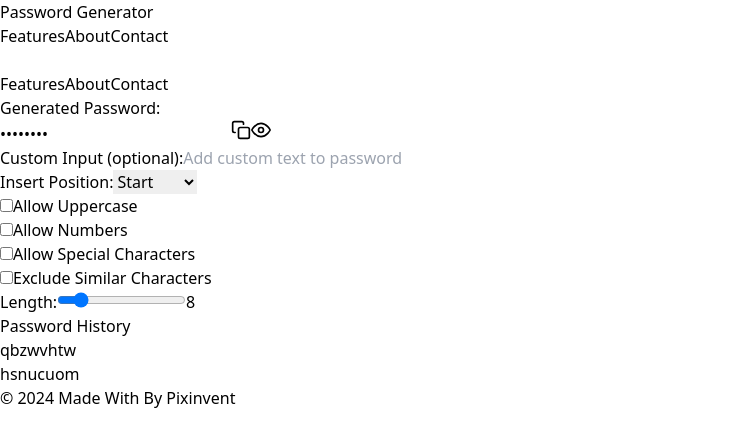
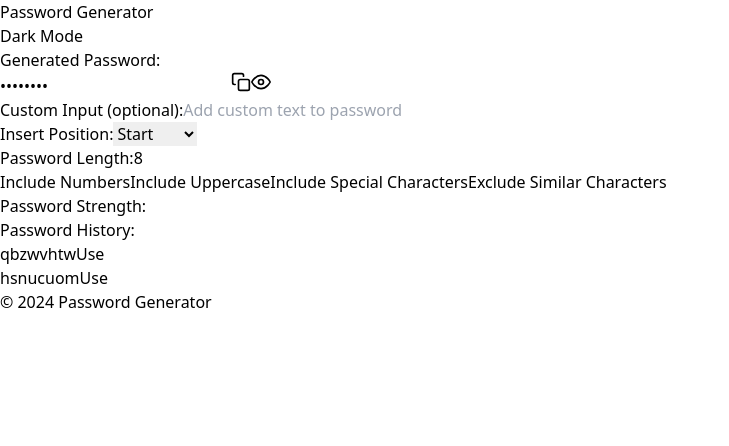
Before and after one commit to priyankap0101/Password-Generator, a React app: page / in a window 1280 px wide. Shown: the top 446 px of the page, without its empty margins (0-729 px from the left). Built offline with nearby package versions, Linux system fonts and the light colour scheme; the HTML template or start-up script is replaced by a standard one.

Commit message:
Implemented functionality to allow users to quickly select and insert previously used passwords, enhancing user convenience and reducing input errors.

```diff
--- a/src/App.jsx
+++ b/src/App.jsx
@@ -18,7 +18,7 @@ function App() {
   const [customInputPosition, setCustomInputPosition] = useState("start");
   const passwordRef = useRef(null);
 
-  // Password generation hook with dependencies
+  // Password generation hook
   const usePasswordGenerator = useCallback(() => {
     let pass = "";
     let str = "abcdefghijklmnopqrstuvwxyz";
@@ -35,19 +35,16 @@ function App() {
 
     // Custom input insertion
     if (customInput.length > 0) {
-      if (customInputPosition === "start") {
-        pass = customInput + pass.slice(customInput.length);
-      } else if (customInputPosition === "end") {
-        pass = pass.slice(0, length - customInput.length) + customInput;
-      } else if (customInputPosition === "random") {
-        const randomIndex = Math.floor(
-          Math.random() * (length - customInput.length)
-        );
+      const insertionIndex = {
+        start: 0,
+        end: pass.length,
+        random: Math.floor(Math.random() * (length - customInput.length)),
+      }[customInputPosition];
+
       pass =
-          pass.slice(0, randomIndex) +
+        pass.slice(0, insertionIndex) +
         customInput +
-          pass.slice(randomIndex + customInput.length);
-      }
+        pass.slice(insertionIndex);
     }
 
     return pass;
@@ -61,20 +58,20 @@ function App() {
     customInputPosition,
   ]);
 
-  // Calculate strength of the generated password
+  // Calculate password strength
   const calculateStrength = useCallback(
     (pass) => {
-      let strength = "Weak";
-      if (pass.length >= 12) strength = "Moderate";
       if (
         pass.length >= 16 &&
         numberAllowed &&
         characterAllowed &&
         uppercaseAllowed
       ) {
-        strength = "Strong";
+        return "Strong";
+      } else if (pass.length >= 12) {
+        return "Moderate";
       }
-      return strength;
+      return "Weak";
     },
     [numberAllowed, characterAllowed, uppercaseAllowed]
   );
@@ -82,13 +79,12 @@ function App() {
   // Clipboard copy functionality
   const copyPasswordToClipboard = useCallback(() => {
     passwordRef.current?.select();
-    passwordRef.current?.setSelectionRange(0, 99999);
     window.navigator.clipboard.writeText(password);
     setCopied(true);
     setTimeout(() => setCopied(false), 2000);
   }, [password]);
 
-  // Generate password on changes
+  // Generate password on options change
   useEffect(() => {
     const newPassword = usePasswordGenerator();
     setPassword(newPassword);
@@ -110,18 +106,26 @@ function App() {
   useEffect(() => {
     if (timeRemaining > 0) {
       const timer = setInterval(
-        () => setTimeRemaining(timeRemaining - 1),
+        () => setTimeRemaining((prev) => prev - 1),
         1000
       );
       return () => clearInterval(timer);
     } else {
-      setPassword(usePasswordGenerator());
+      const newPassword = usePasswordGenerator();
+      setPassword(newPassword);
       setTimeRemaining(30);
     }
   }, [timeRemaining, usePasswordGenerator]);
 
   // Toggle dark mode
   const toggleDarkMode = () => setDarkMode(!darkMode);
+
+  // Function to handle using a password from the history
+  const handleUsePassword = (pass) => {
+    setPassword(pass); // Update the current password state
+    // Optionally, show a notification or highlight the input
+    alert(`Password "${pass}" has been selected!`); // Feedback (optional)
+  };
 
   return (
     <div
@@ -133,68 +137,18 @@ function App() {
       <header className="py-4 bg-blue-600 shadow-md">
         <div className="container flex items-center justify-between mx-auto max-w-7xl">
           <h1 className="text-3xl font-bold text-white">Password Generator</h1>
-          <nav className="hidden space-x-4 md:flex">
-            <a href="#features" className="transition-all hover:text-gray-200">
-              Features
-            </a>
-            <a href="#about" className="transition-all hover:text-gray-200">
-              About
-            </a>
-            <a href="#contact" className="transition-all hover:text-gray-200">
-              Contact
-            </a>
-          </nav>
-          <div className="md:hidden">
           <button
-              id="menu-toggle"
+            onClick={toggleDarkMode}
             className="text-white focus:outline-none"
-              aria-label="Toggle Menu"
           >
-              <svg
-                className="w-8 h-8"
-                fill="none"
-                stroke="currentColor"
-                viewBox="0 0 24 24"
-                xmlns="http://www.w3.org/2000/svg"
-              >
-                <path
-                  strokeLinecap="round"
-                  strokeLinejoin="round"
-                  strokeWidth={2}
-                  d="M4 6h16M4 12h16m-7 6h7"
-                />
-              </svg>
+            {darkMode ? "Light Mode" : "Dark Mode"}
           </button>
-          </div>
-        </div>
-        {/* Mobile Navigation */}
-        <div id="mobile-menu" className="md:hidden">
-          <nav className="flex flex-col items-center py-4 space-y-2 bg-blue-600">
-            <a
-              href="#features"
-              className="text-white transition-all hover:text-gray-200"
-            >
-              Features
-            </a>
-            <a
-              href="#about"
-              className="text-white transition-all hover:text-gray-200"
-            >
-              About
-            </a>
-            <a
-              href="#contact"
-              className="text-white transition-all hover:text-gray-200"
-            >
-              Contact
-            </a>
-          </nav>
         </div>
       </header>
 
       {/* Main Content */}
       <main className="container flex-grow p-8 mx-auto max-w-7xl">
-        <section className="p-10 transition-transform duration-500 ease-in-out bg-white shadow-lg dark:bg-gray-800 rounded-2xl">
+        <section className="p-10 bg-white shadow-lg dark:bg-gray-800 rounded-2xl">
           {/* Password Field */}
           <div className="relative mb-8">
             <label className="block mb-2 text-lg font-medium">
@@ -224,7 +178,7 @@ function App() {
               </button>
             </div>
             {copied && (
-              <p className="mt-2 text-sm text-green-600 animate-pulse">
+              <p className="mt-2 text-sm text-green-600">
                 Password copied to clipboard!
               </p>
             )}
@@ -249,7 +203,7 @@ function App() {
               <select
                 value={customInputPosition}
                 onChange={(e) => setCustomInputPosition(e.target.value)}
-                className="w-full p-3 text-lg bg-gray-100 border border-gray-300 rounded-lg shadow-md dark:bg-gray-700 dark:border-gray-600 focus:ring-2 focus:ring-blue-400"
+                className="p-3 text-lg bg-gray-100 border border-gray-300 rounded-lg shadow-md dark:bg-gray-700 dark:border-gray-600"
               >
                 <option value="start">Start</option>
                 <option value="end">End</option>
@@ -257,92 +211,149 @@ function App() {
               </select>
             </div>
           </div>
+
           {/* Options */}
-          <div className="grid grid-cols-1 gap-4 md:grid-cols-2 lg:grid-cols-3">
-            <div className="flex items-center">
+          <div className="mb-8 space-y-4">
+            <div className="flex items-center justify-between">
+              <label className="text-lg font-medium">Password Length:</label>
               <input
-                type="checkbox"
-                id="uppercaseAllowed"
+                type="number"
+                value={length}
+                onChange={(e) =>
+                  setLength(Math.min(Math.max(4, e.target.value), 20))
+                } // Ensure length is within bounds
+                min="4"
+                max="20"
+                className="w-20 p-2 text-lg text-center bg-gray-100 border border-gray-300 rounded-lg shadow-md dark:bg-gray-700 dark:border-gray-600"
+              />
+            </div>
+            <Switch
+              checked={numberAllowed}
+              onChange={setNumberAllowed}
+              className={`flex items-center p-2 rounded-lg ${
+                numberAllowed ? "bg-blue-600" : "bg-gray-300"
+              }`}
+            >
+              <span
+                className={`mr-2 text-lg font-medium ${
+                  numberAllowed ? "text-white" : "text-gray-800"
+                }`}
+              >
+                Include Numbers
+              </span>
+              <span
+                className={`w-8 h-8 rounded-full ${
+                  numberAllowed ? "bg-white" : "bg-gray-500"
+                }`}
+              />
+            </Switch>
+            <Switch
               checked={uppercaseAllowed}
-                onChange={(e) => setUppercaseAllowed(e.target.checked)}
-                className="w-6 h-6 text-blue-600 transition-all border-gray-300 rounded focus:ring-2 focus:ring-blue-400"
+              onChange={setUppercaseAllowed}
+              className={`flex items-center p-2 rounded-lg ${
+                uppercaseAllowed ? "bg-blue-600" : "bg-gray-300"
+              }`}
+            >
+              <span
+                className={`mr-2 text-lg font-medium ${
+                  uppercaseAllowed ? "text-white" : "text-gray-800"
+                }`}
+              >
+                Include Uppercase
+              </span>
+              <span
+                className={`w-8 h-8 rounded-full ${
+                  uppercaseAllowed ? "bg-white" : "bg-gray-500"
+                }`}
               />
-              <label htmlFor="uppercaseAllowed" className="ml-2">
-                Allow Uppercase
-              </label>
+            </Switch>
+            <Switch
+              checked={characterAllowed}
+              onChange={setCharAllowed}
+              className={`flex items-center p-2 rounded-lg ${
+                characterAllowed ? "bg-blue-600" : "bg-gray-300"
+              }`}
+            >
+              <span
+                className={`mr-2 text-lg font-medium ${
+                  characterAllowed ? "text-white" : "text-gray-800"
+                }`}
+              >
+                Include Special Characters
+              </span>
+              <span
+                className={`w-8 h-8 rounded-full ${
+                  characterAllowed ? "bg-white" : "bg-gray-500"
+                }`}
+              />
+            </Switch>
+            <Switch
+              checked={excludeSimilar}
+              onChange={setExcludeSimilar}
+              className={`flex items-center p-2 rounded-lg ${
+                excludeSimilar ? "bg-blue-600" : "bg-gray-300"
+              }`}
+            >
+              <span
+                className={`mr-2 text-lg font-medium ${
+                  excludeSimilar ? "text-white" : "text-gray-800"
+                }`}
+              >
+                Exclude Similar Characters
+              </span>
+              <span
+                className={`w-8 h-8 rounded-full ${
+                  excludeSimilar ? "bg-white" : "bg-gray-500"
+                }`}
+              />
+            </Switch>
           </div>
-            <div className="flex items-center">
-              <input
-                type="checkbox"
-                id="numberAllowed"
-                checked={numberAllowed}
-                onChange={(e) => setNumberAllowed(e.target.checked)}
-                className="w-6 h-6 text-blue-600 transition-all border-gray-300 rounded focus:ring-2 focus:ring-blue-400"
+
+          {/* Password Strength Indicator */}
+          <div className="mb-4">
+            <span className="block mb-1 text-lg font-medium">
+              Password Strength:
+            </span>
+            <div
+              className={`h-2 rounded-lg ${
+                calculateStrength(password) === "Strong"
+                  ? "bg-green-500"
+                  : calculateStrength(password) === "Moderate"
+                  ? "bg-yellow-500"
+                  : "bg-red-500"
+              }`}
+              style={{ width: `${(password.length / 20) * 100}%` }}
             />
-              <label htmlFor="numberAllowed" className="ml-2">
-                Allow Numbers
-              </label>
           </div>
-            <div className="flex items-center">
-              <input
-                type="checkbox"
-                id="characterAllowed"
-                checked={characterAllowed}
-                onChange={(e) => setCharAllowed(e.target.checked)}
-                className="w-6 h-6 text-blue-600 transition-all border-gray-300 rounded focus:ring-2 focus:ring-blue-400"
-              />
-              <label htmlFor="characterAllowed" className="ml-2">
-                Allow Special Characters
-              </label>
-            </div>
-            <div className="flex items-center">
-              <input
-                type="checkbox"
-                id="excludeSimilar"
-                checked={excludeSimilar}
-                onChange={(e) => setExcludeSimilar(e.target.checked)}
-                className="w-6 h-6 text-blue-600 transition-all border-gray-300 rounded focus:ring-2 focus:ring-blue-400"
-              />
-              <label htmlFor="excludeSimilar" className="ml-2">
-                Exclude Similar Characters
-              </label>
-            </div>
-            <div className="flex items-center">
-              <label htmlFor="passwordLength" className="mr-4">
-                Length:
-              </label>
-              <input
-                type="range"
-                min="4"
-                max="32"
-                value={length}
-                onChange={(e) => setLength(Number(e.target.value))}
-                className="w-full h-2 bg-gray-200 rounded-lg cursor-pointer dark:bg-gray-700"
-              />
-              <span className="ml-4">{length}</span>
-            </div>
-          </div>
-        </section>
 
           {/* Password History */}
-        <section className="mt-8">
-          <h2 className="mb-4 text-2xl font-semibold">Password History</h2>
-          <ul className="space-y-2">
+          <div className="mt-8">
+            <h2 className="text-lg font-semibold">Password History:</h2>
+            <ul className="mt-2 space-y-1">
               {passwordHistory.map((pass, index) => (
                 <li
                   key={index}
-                className="p-3 bg-gray-100 rounded-lg dark:bg-gray-700"
+                  className="flex justify-between p-2 bg-gray-100 rounded-lg dark:bg-gray-700"
                 >
-                {pass}
+                  <span>{pass}</span>
+                  <button
+                    onClick={() => handleUsePassword(pass)}
+                    className="text-blue-500 hover:underline"
+                  >
+                    Use
+                  </button>
                 </li>
               ))}
             </ul>
+          </div>
         </section>
       </main>
 
       {/* Footer */}
-      <footer className="py-4 text-center text-white bg-gray-900">
-        <p className="text-sm">© 2024 Made With By Pixinvent</p>
+      <footer className="py-4 text-center bg-gray-200 dark:bg-gray-800">
+        <p className="text-gray-600 dark:text-gray-400">
+          &copy; 2024 Password Generator
+        </p>
       </footer>
     </div>
   );
```
Lines whose indentation alone changed are shown as unchanged.
